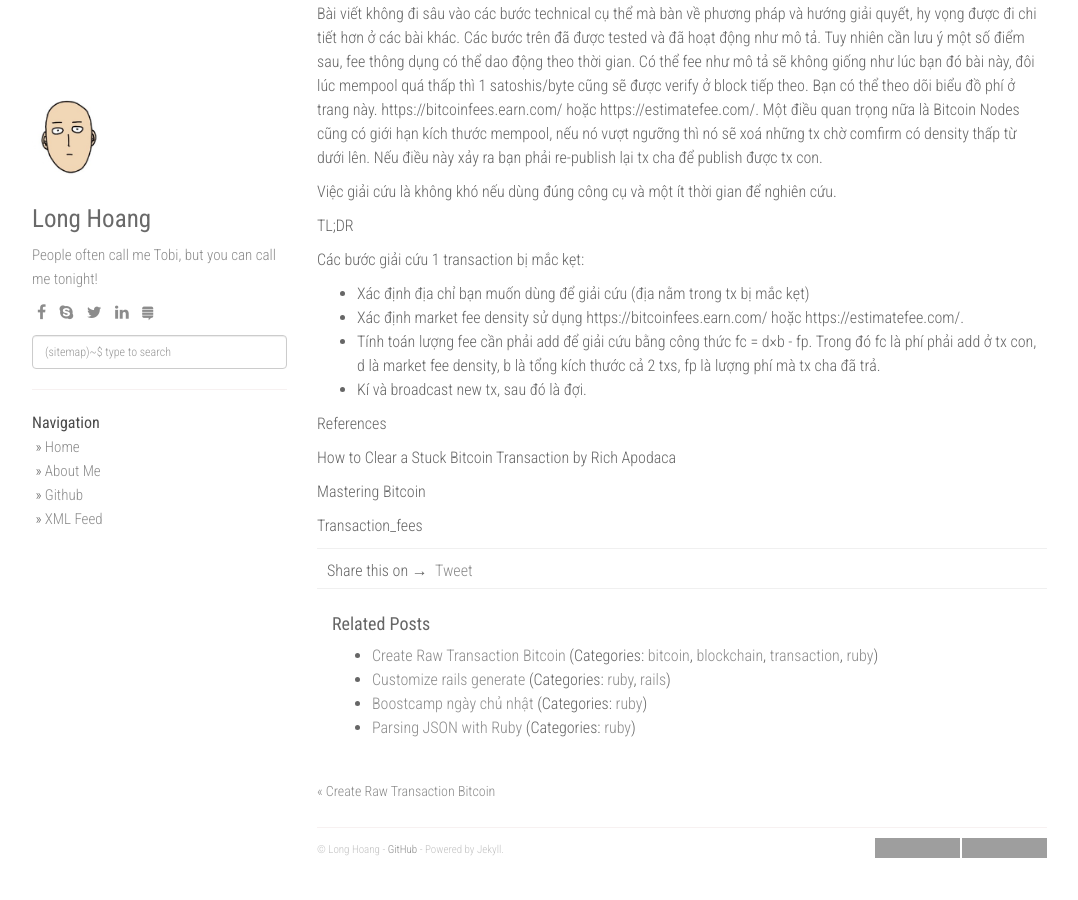
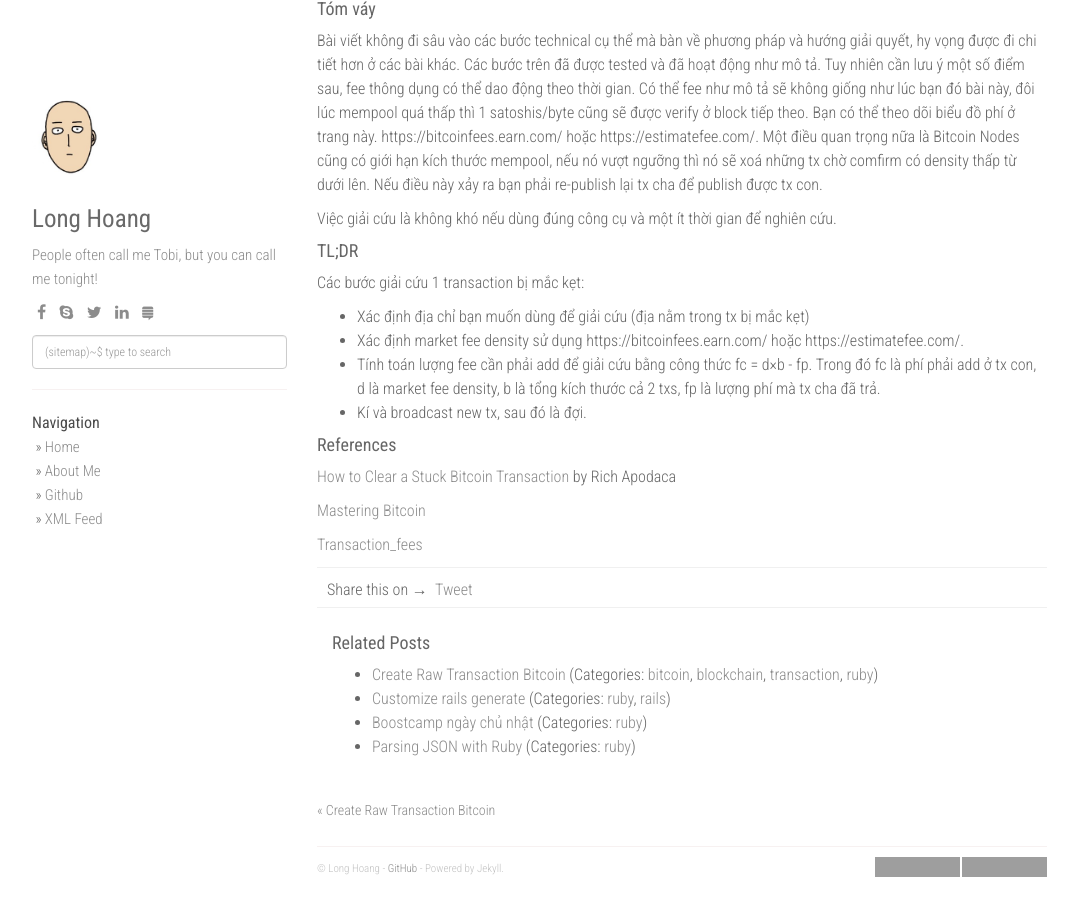
Before and after one commit to SFzxc/SFzxc.github.io, a Jekyll site: the page built from _posts/2018-03-22-Giai-cuu-transaction-Bitcoin-bi-mac-ket.md, in a window 1280 px wide and 900 px high, scrolled down 1926 px. Shown: the whole window, without its empty margins (53-1131 px from the left). Built offline with Jekyll 4.4.1, drawn with Linux system fonts in a browser that asks for light colours; nearby versions of some CDN libraries; comment, search, counter and statistics services are not loaded; grey boxes are pictures that could not be loaded.

```diff
--- a/_posts/2018-03-22-Giai-cuu-transaction-Bitcoin-bi-mac-ket.md
+++ b/_posts/2018-03-22-Giai-cuu-transaction-Bitcoin-bi-mac-ket.md
@@ -6,11 +6,11 @@ categories: [bitcoin, blockchain, transaction, ruby]
 comment: true
 ---
 
-Làm thể nào để giải cứu một giao dịch bitcoin đang bị mắc kẹt
+## Làm thể nào để giải cứu một giao dịch bitcoin đang bị mắc kẹt
 
 Một giao dịch bị mắc kẹt là sao ta ?! Bạn vô tình hay cố ý trả công cho miner quá thấp(set phí mining quá thấp), transaction ngày qua ngày bị mắc kẹt trong mempool(1) vì không được miner đoái hoài đến. Ngày ngày trôi qua, bạn hối hận vì giao dịch mãi vẫn chưa được xác thực. Muốn nâng mining fee lên cho nhanh verify nhưng hông được vì tx một khi đã broadcast thì không thể thay đổi nội dung được nữa. Cùng đi tìm hiểu nguyên nhân tại sao set fee thấp lại bị mắc kẹt và cách giải quyết cho vấn đề này.
 
-Definations
+#### Definations
 
 Transaction: Như ý nghĩa của nó, mình sẽ viết tắt tx.
 
@@ -18,7 +18,7 @@ Bitcoin mempool: là nơi để chứa những giao dịch chưa được verify
 
 Miner: là những người sẽ sử dụng khả năng tính toán của máy tính để giải các thuật toán, xác nhận các giao dịch có hợp lệ hay không và thêm nó vào blockchain.
 
-Why Transactions Become Stuck
+#### Why Transactions Become Stuck
 
 Bitcoin tx fees thực sự khó khăn để hiểu vì liên quan đến nhiều concept khác nhau. Một chỉ số quan trọng mà bạn cần phải nhớ đó là mật độ phí giao dịch của bạn. Mật độ phí (d) được tính theo công thức fee giao dịch (f, đơn vị satoshis) trên từng size (s, đơn vị là bytes).
 
@@ -34,11 +34,11 @@ Hầu hết các block ngày nay đều full size, điều đó chứng tỏ r
 
 ![mempool](/images/mempool.png)
 
-			https://bitcoinfees.earn.com/ Mempool hiện tại và  dự đoán mật độ BTC fee
+https://bitcoinfees.earn.com/ Mempool hiện tại và  dự đoán mật độ BTC fee
 
 Giải thích một chút về đồ thị phía trên, nhìn vào dòng đầu tiên, trong vòng 24 hours qua có 3392 unconfirmed transactions, đã đặt mức phí là 1 đến 10 satoshis/byte và được verify ngay ở block tiếp theo (delay 0).
 
-Child-Pays-for-Parent
+#### Child-Pays-for-Parent
 
 Lấy một ví dụ, tưởng tượng rằng Alice trả Bob 5 mBTC, với phí là 0.125 mBTC, (12,500 satoshis). Transaction size là 250 bytes suy ra mật độ phí là 50 satoshis/byte. Mật độ maket tx phí vào thời điểm đó đang là 150 satoshis/byte. Cho nên tại thời điểm Alice's fee chỉ bằng 1/3 so với mức cạnh tranh.
 
@@ -56,13 +56,13 @@ Trong đó fc là tổng phí tx con sẽ trả trong tx gửi cho David, d sẽ
 
 Sau khi kí tx gửi David và broadcast lên bitcoin network, bạn có thể dùng các block explorer để theo dõi số lượng confirmation của tx của Alice (tx cha) và David (tx con).
 
-Tóm váy
+#### Tóm váy
 
 Bài viết không đi sâu vào các bước technical cụ thể mà bàn về phương pháp và hướng giải quyết, hy vọng được đi chi tiết hơn ở các bài khác. Các bước trên đã được tested và đã hoạt động như mô tả. Tuy nhiên cần lưu ý một số điểm sau, fee thông dụng có thể dao động theo thời gian. Có thể fee như mô tả sẽ không giống như lúc bạn đó bài này, đôi lúc mempool quá thấp thì 1 satoshis/byte cũng sẽ được verify ở block tiếp theo. Bạn có thể theo dõi biểu đồ phí ở trang này. https://bitcoinfees.earn.com/ hoặc https://estimatefee.com/. Một điều quan trọng nữa là Bitcoin Nodes cũng có giới hạn kích thước mempool, nếu nó vượt ngưỡng thì nó sẽ xoá những tx chờ comfirm có density thấp từ dưới lên. Nếu điều này xảy ra bạn phải re-publish lại tx cha để publish được tx con.
 
 Việc giải cứu là không khó nếu dùng đúng công cụ và một ít thời gian để nghiên cứu.
 
-TL;DR
+#### TL;DR
 
 Các bước giải cứu 1 transaction bị mắc kẹt:
 
@@ -73,10 +73,10 @@ Các bước giải cứu 1 transaction bị mắc kẹt:
 
 
 
-References
+#### References
 
-How to Clear a Stuck Bitcoin Transaction by Rich Apodaca
+[How to Clear a Stuck Bitcoin Transaction](https://bitzuma.com/posts/how-to-clear-a-stuck-bitcoin-transaction/) by Rich Apodaca
 
-Mastering Bitcoin
+[Mastering Bitcoin](https://github.com/bitcoinbook/bitcoinbook)
 
-Transaction_fees
+[Transaction_fees](https://en.bitcoin.it/wiki/Transaction_fees)
```
